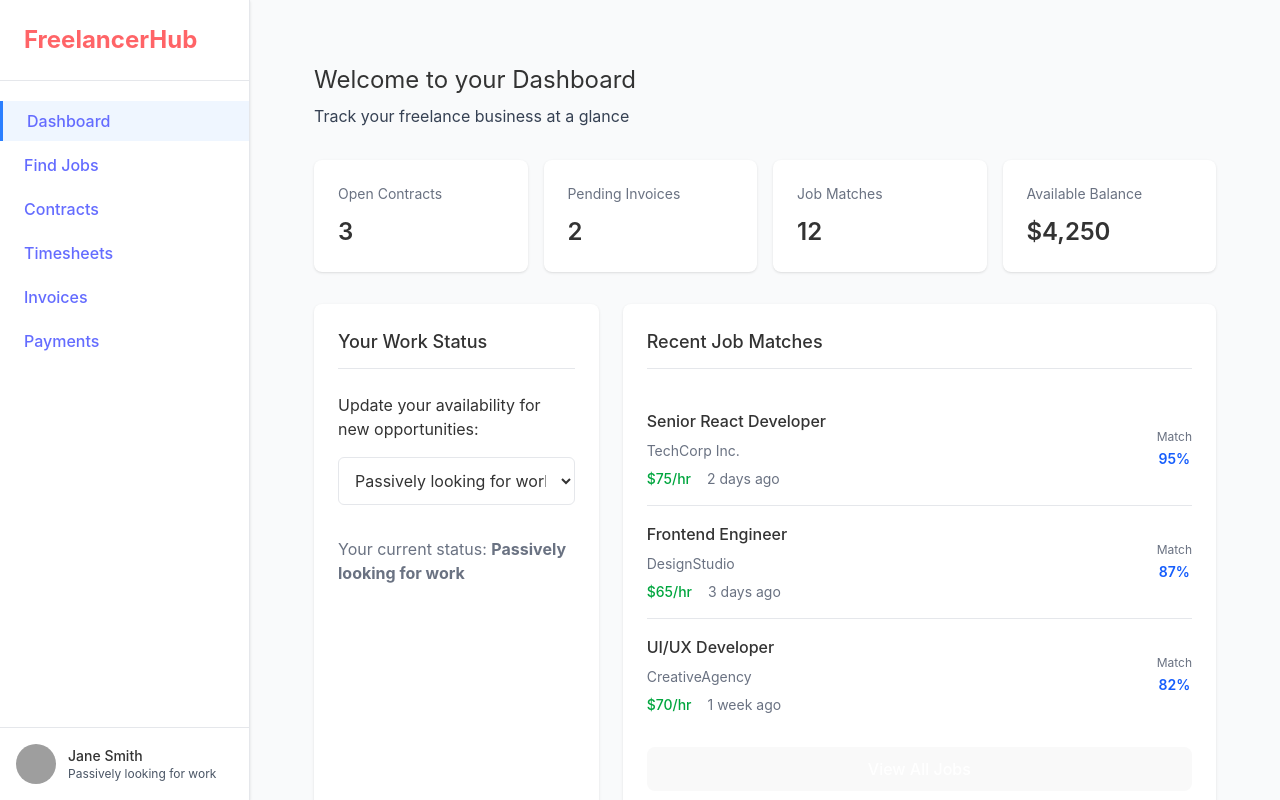
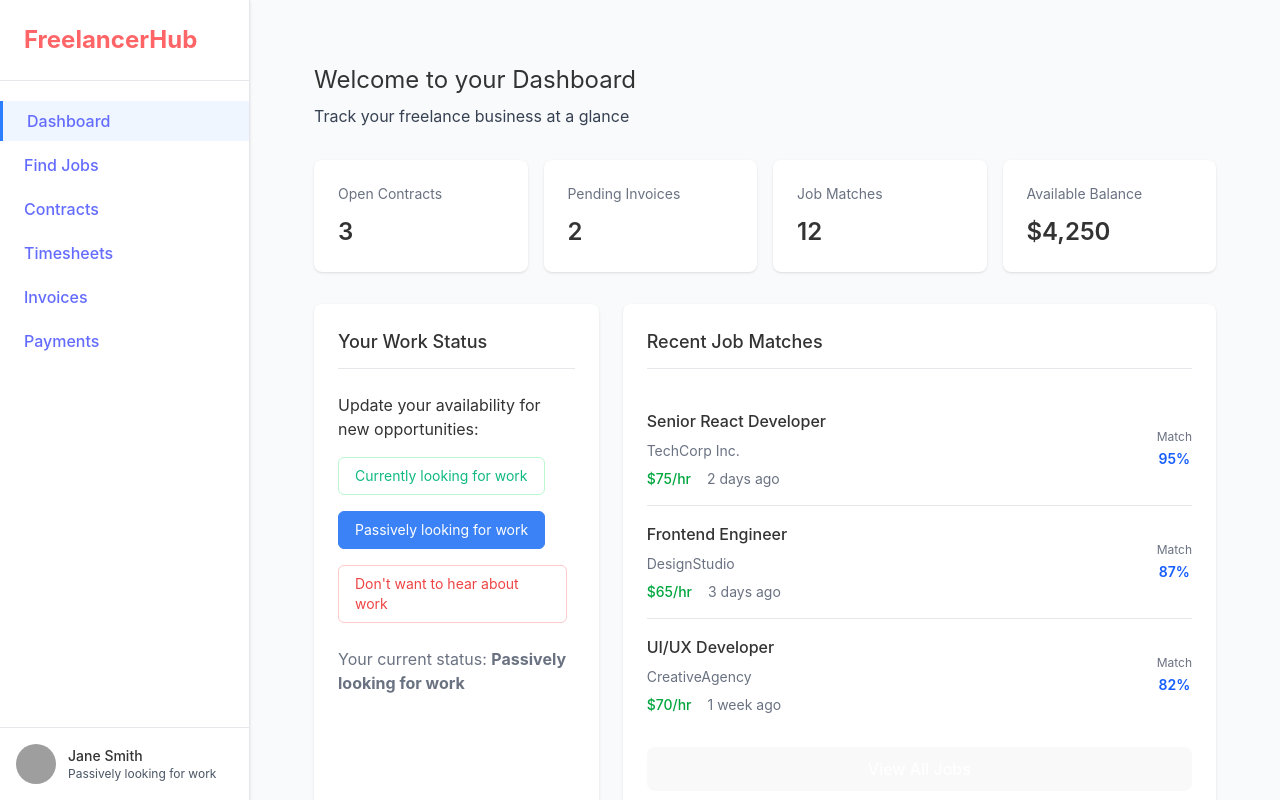
Before and after one commit to goragottsen/candidate-test-a203b4ad, a React (Vite) app: page / in a window 1280 px wide. Built offline with nearby package versions, Linux system fonts and the light colour scheme; grey boxes are pictures that could not be loaded.

Commit message:
Adjust status card component style by replacing drop down with pills, add pill component, add secondary colors

```diff
--- /dev/null
+++ b/src/dashboard/components/PillButton.tsx
@@ -0,0 +1,61 @@
+import { WorkStatus } from "../../shared/types";
+
+interface PillButtonProps {
+  label: string;
+  isActive: boolean;
+  onClick: () => void;
+  isHighlighted?: boolean;
+  status?: WorkStatus;
+}
+
+const getStatusStyles = (status: WorkStatus, isActive: boolean) => {
+    switch (status) {
+      case 'looking':
+        return isActive
+          ? 'bg-[var(--success-color)] border-[var(--success-color)] text-white hover:bg-[var(--success-color)]'
+          : 'bg-white border-[var(--success-light)] text-[var(--success-color)] hover:bg-[color-mix(in_srgb,var(--success-color)_5%,white)]';
+      case 'passive':
+        return isActive
+          ? 'bg-[var(--info-color)] border-[var(--info-color)] text-white hover:bg-[var(--info-color)]'
+          : 'bg-white border-[var(--info-light)] text-[var(--info-color)] hover:bg-[color-mix(in_srgb,var(--info-color)_5%,white)]';
+      case 'not_looking':
+        return isActive
+          ? 'bg-[var(--danger-color)] border-[var(--danger-color)] text-white hover:bg-[var(--danger-color)]'
+          : 'bg-white border-[var(--danger-light)] text-[var(--danger-color)] hover:bg-[color-mix(in_srgb,var(--danger-color)_5%,white)]';
+      default:
+        return isActive
+          ? 'bg-gray-500 border-gray-500 text-white hover:bg-gray-600'
+          : 'bg-white border-gray-200 text-gray-700 hover:bg-gray-50';
+    }
+  };
+
+const PillButton = ({
+  label,
+  isActive,
+  onClick,
+  isHighlighted = false,
+  status
+}: PillButtonProps) => (
+  <div
+    onClick={onClick}
+    role="button"
+    tabIndex={0}
+    onKeyUp={(e) => e.key === 'Enter' && onClick()}
+    className={`
+      m-0 mb-2 mr-2
+      px-4 py-2
+      rounded-md
+      border
+      cursor-pointer
+      flex justify-center items-center
+      transition-all duration-200
+      text-sm
+      ${status ? getStatusStyles(status, isActive) : ''}
+      ${isHighlighted ? 'font-medium' : 'font-normal'}
+    `}
+  >
+    {label}
+  </div>
+);
+
+export default PillButton;
--- a/src/dashboard/components/WorkStatusCard.tsx
+++ b/src/dashboard/components/WorkStatusCard.tsx
@@ -2,6 +2,8 @@ import { useSelector, useDispatch } from "react-redux";
 import { DashboardRootState, DashboardDispatch } from "../store";
 import { updateWorkStatus } from "../store/userSlice";
 import { WorkStatus } from "../../shared/types";
+import toast from "react-hot-toast"
+import PillButton from "./PillButton";
 
 export const WorkStatusCard = ({ className = "" }: { className?: string }) => {
   const { profile } = useSelector((state: DashboardRootState) => state.user);
@@ -13,9 +15,11 @@ export const WorkStatusCard = ({ className = "" }: { className?: string }) => {
     not_looking: "Don't want to hear about work",
   };
 
-  const handleStatusChange = (e: React.ChangeEvent<HTMLSelectElement>) => {
-    dispatch(updateWorkStatus(e.target.value as WorkStatus));
+  const handleChange = (value: WorkStatus) => {
+    dispatch(updateWorkStatus(value));
+    toast.success("Availability updated!");
   };
+
 
   return (
     <div className={`bg-white rounded-lg shadow-sm p-6 h-full ${className}`}>
@@ -23,16 +27,23 @@ export const WorkStatusCard = ({ className = "" }: { className?: string }) => {
         Your Work Status
       </h3>
       <div className="py-2">
-        <p>Update your availability for new opportunities:</p>
-        <select
-          value={profile.workStatus}
-          onChange={handleStatusChange}
-          className="w-full p-3 border border-gray-200 rounded-md my-4 text-base"
+        <p className="mb-4">Update your availability for new opportunities:</p>
+        <div
+          role="radiogroup"
+          aria-label="Work status"
+          className="flex flex-wrap gap-2"
         >
-          <option value="looking">Currently looking for work</option>
-          <option value="passive">Passively looking for work</option>
-          <option value="not_looking">Don't want to hear about work</option>
-        </select>
+          {Object.entries(statusLabels).map(([value, label]) => (
+            <PillButton
+              key={value}
+              label={label}
+              isActive={profile.workStatus === value}
+              onClick={() => handleChange(value as WorkStatus)}
+              isHighlighted={false}
+              status={value as WorkStatus}
+            />
+          ))}
+        </div>
         <p className="mt-4 text-gray-500">
           Your current status:{" "}
           <strong>{statusLabels[profile.workStatus]}</strong>
--- a/src/index.css
+++ b/src/index.css
@@ -40,6 +40,12 @@ body {
   --success-color: #10b981;
   --warning-color: #f59e0b;
   --danger-color: #ef4444;
+
+  /* Custom colors*/
+  --success-light: #bbf7d0;
+  --info-color: #3b82f6;
+  --info-light: #bfdbfe;
+  --danger-light: #fecaca;
 }
 
 body {
```
